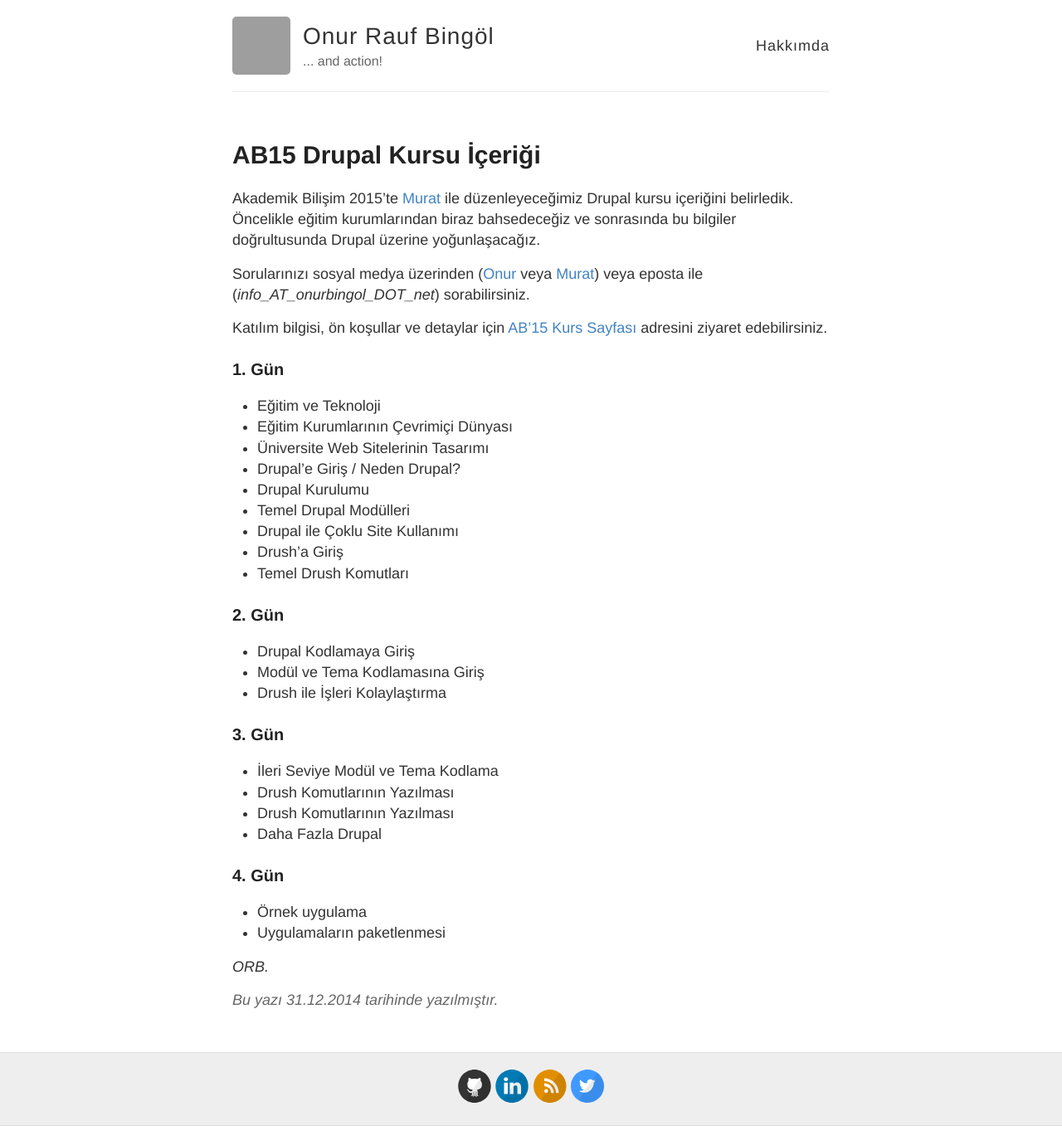
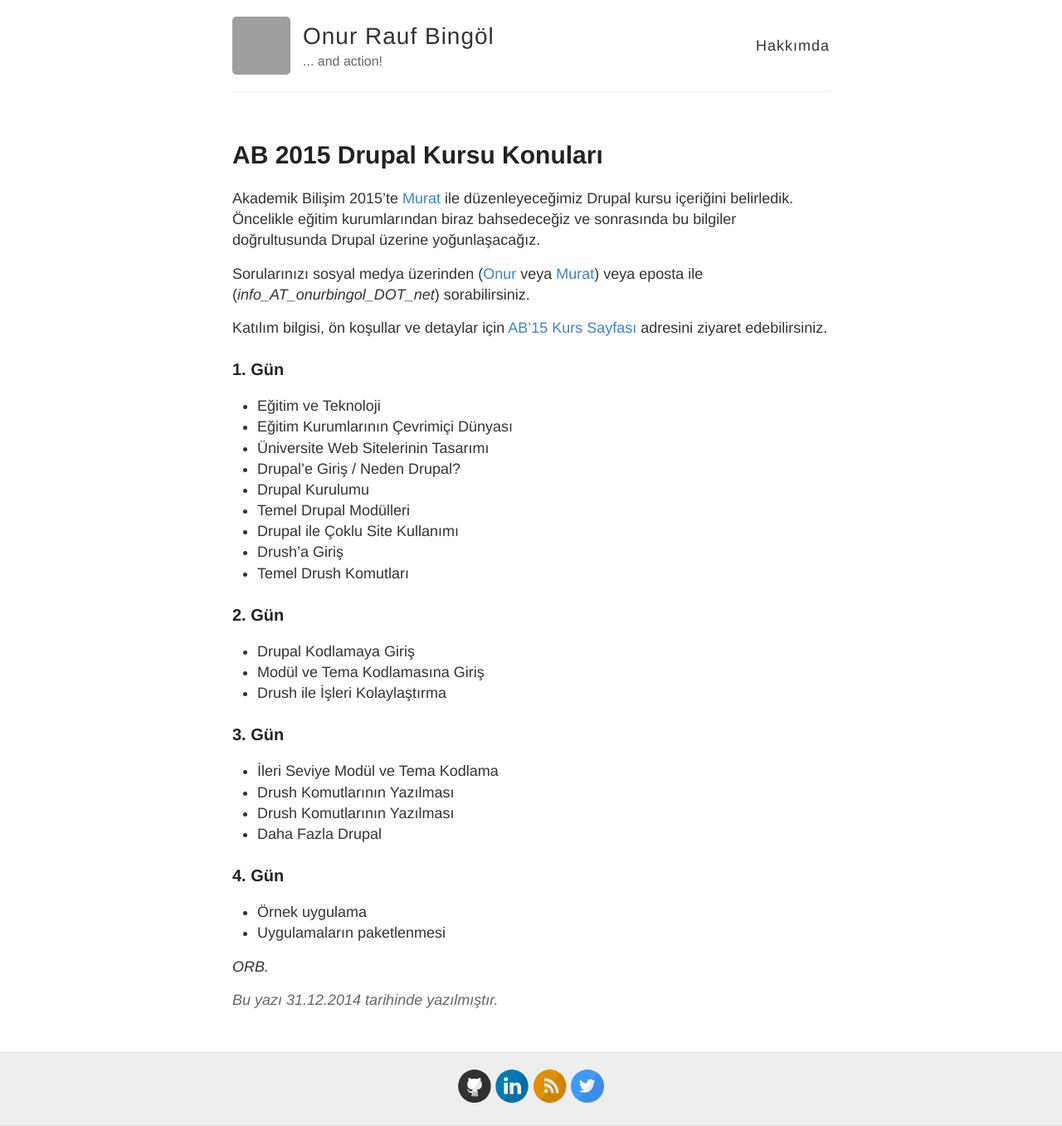
Before and after one commit to orbingol/orbingol.github.io, a Jekyll site: the page built from _posts/2014-12-31-ab2015-drupal-kursu-icerigi.md, in a window 1280 px wide. Shown: the whole page at 83% size. Built offline with Jekyll 4.4.1, drawn with Linux system fonts in a browser that asks for light colours; comment, search, counter and statistics services are not loaded; grey boxes are pictures that could not be loaded.

Commit message:
Updated title.

```diff
--- a/_posts/2014-12-31-ab2015-drupal-kursu-icerigi.md
+++ b/_posts/2014-12-31-ab2015-drupal-kursu-icerigi.md
@@ -1,6 +1,6 @@
 ---
 layout: post
-title:  "AB15 Drupal Kursu İçeriği"
+title:  "AB 2015 Drupal Kursu Konuları"
 date:   2014-12-31 20:00:00
 categories:
 - drupal
```
